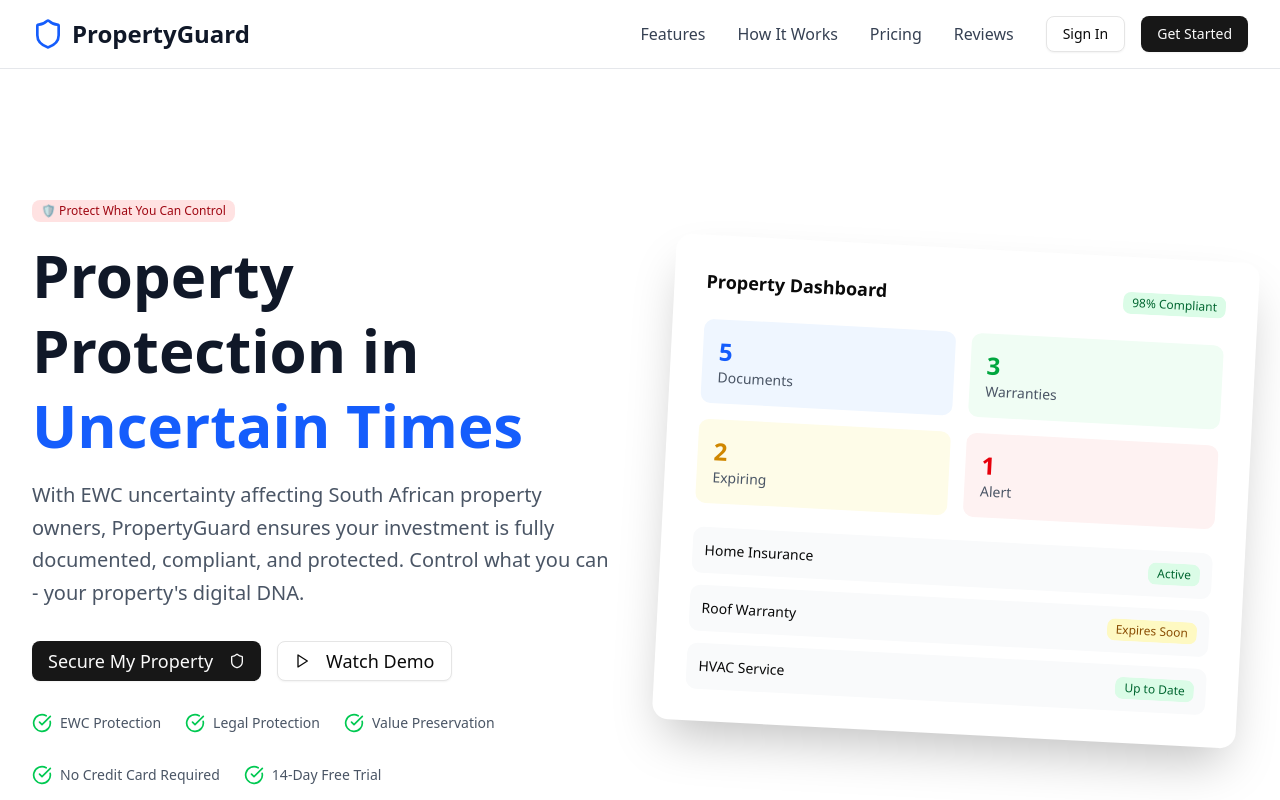
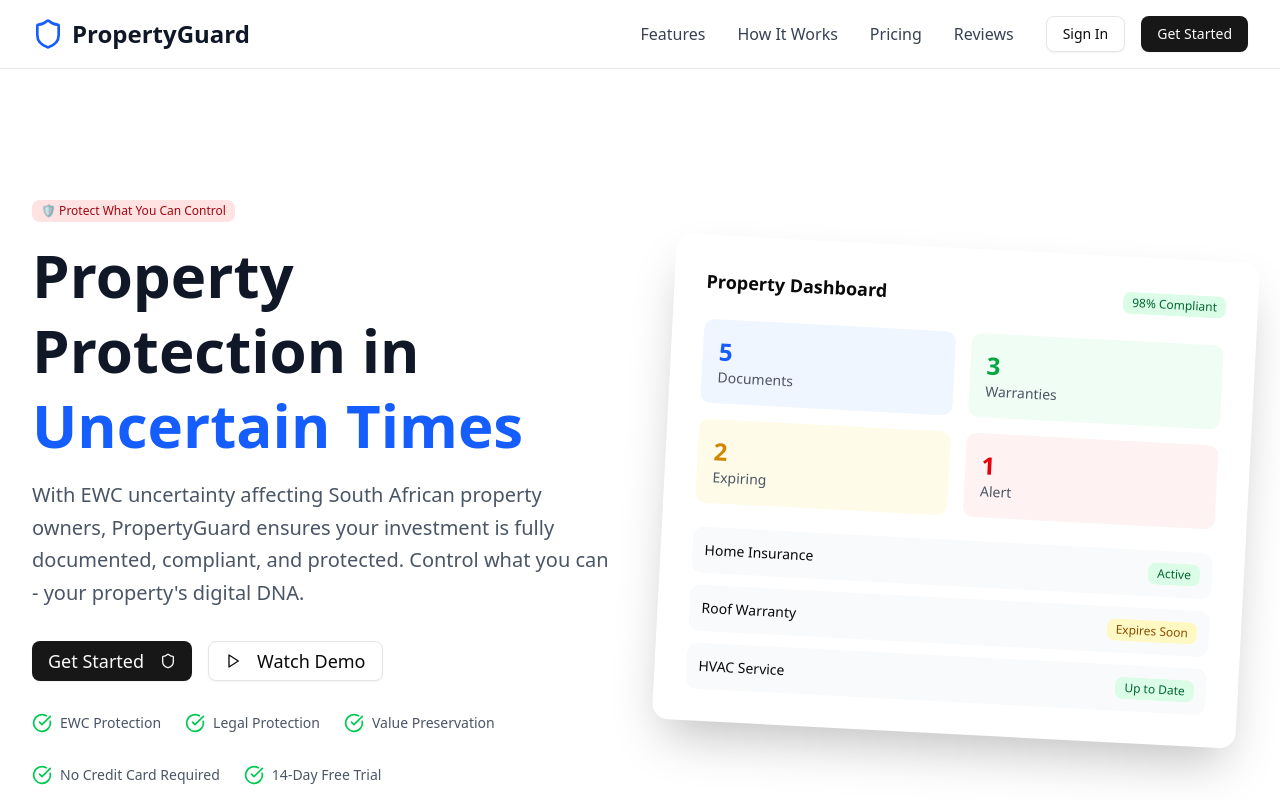
Before and after one commit to PropertyGuard01/React-Marketing-Site, a React (Vite) app: page / in a window 1280 px wide. Shown: the top 800 px of the page. Built offline with nearby package versions, Linux system fonts and the light colour scheme.

Commit message:
Update: All CTA buttons now redirect to sign-up page instead of direct dashboard access

```diff
--- a/src/App.jsx
+++ b/src/App.jsx
@@ -130,7 +130,7 @@
 
               <div className="flex flex-col sm:flex-row gap-4">
                 <Button size="lg" className="text-lg px-8 py-4" onClick={() => window.open('https://app.propertyguard.co.za', '_blank')}>
-                  Secure My Property
+                  Get Started
                   <Shield className="ml-2 h-5 w-5" />
                 </Button>
                 <Button variant="outline" size="lg" className="text-lg px-8 py-4">
```
